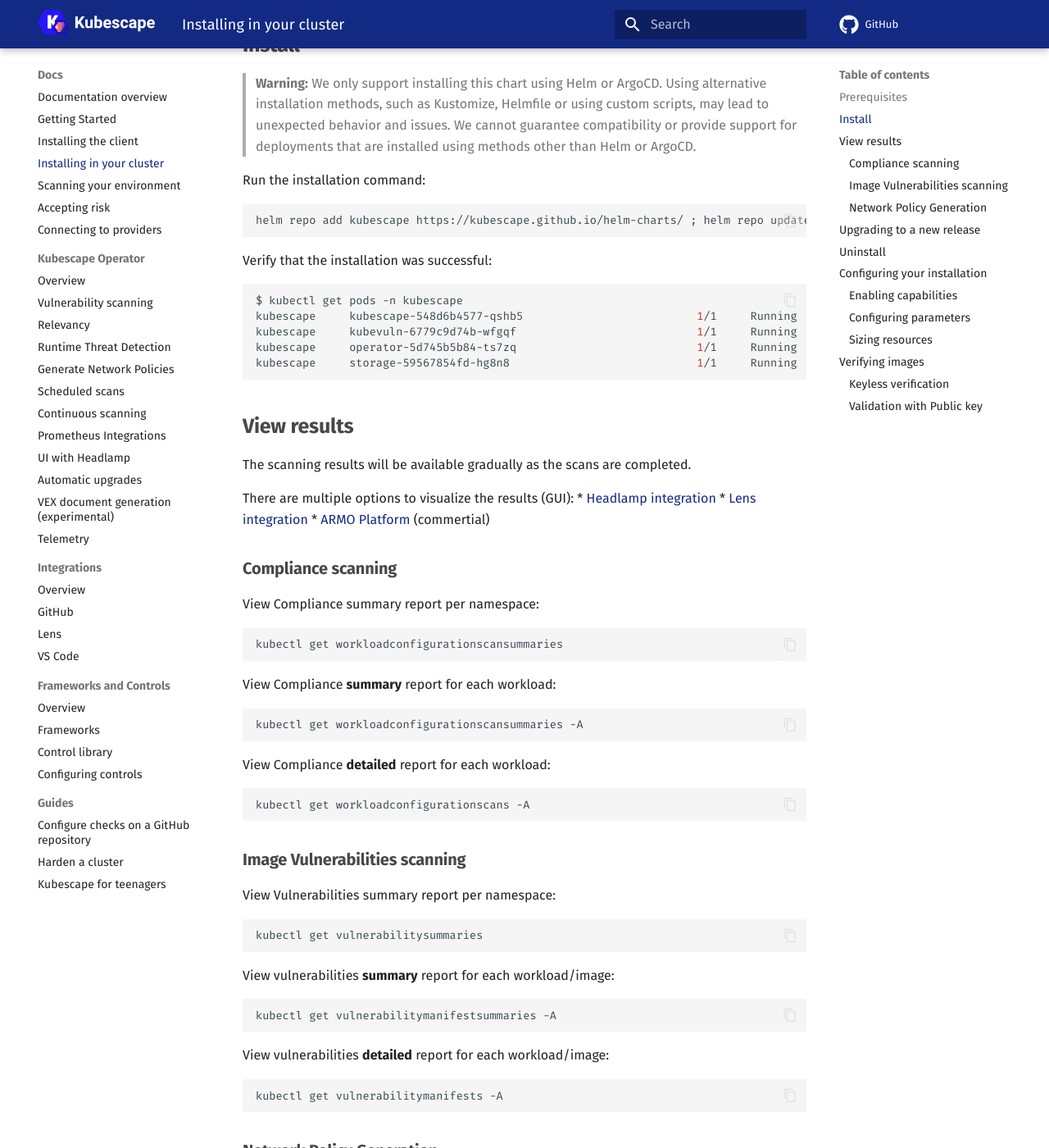
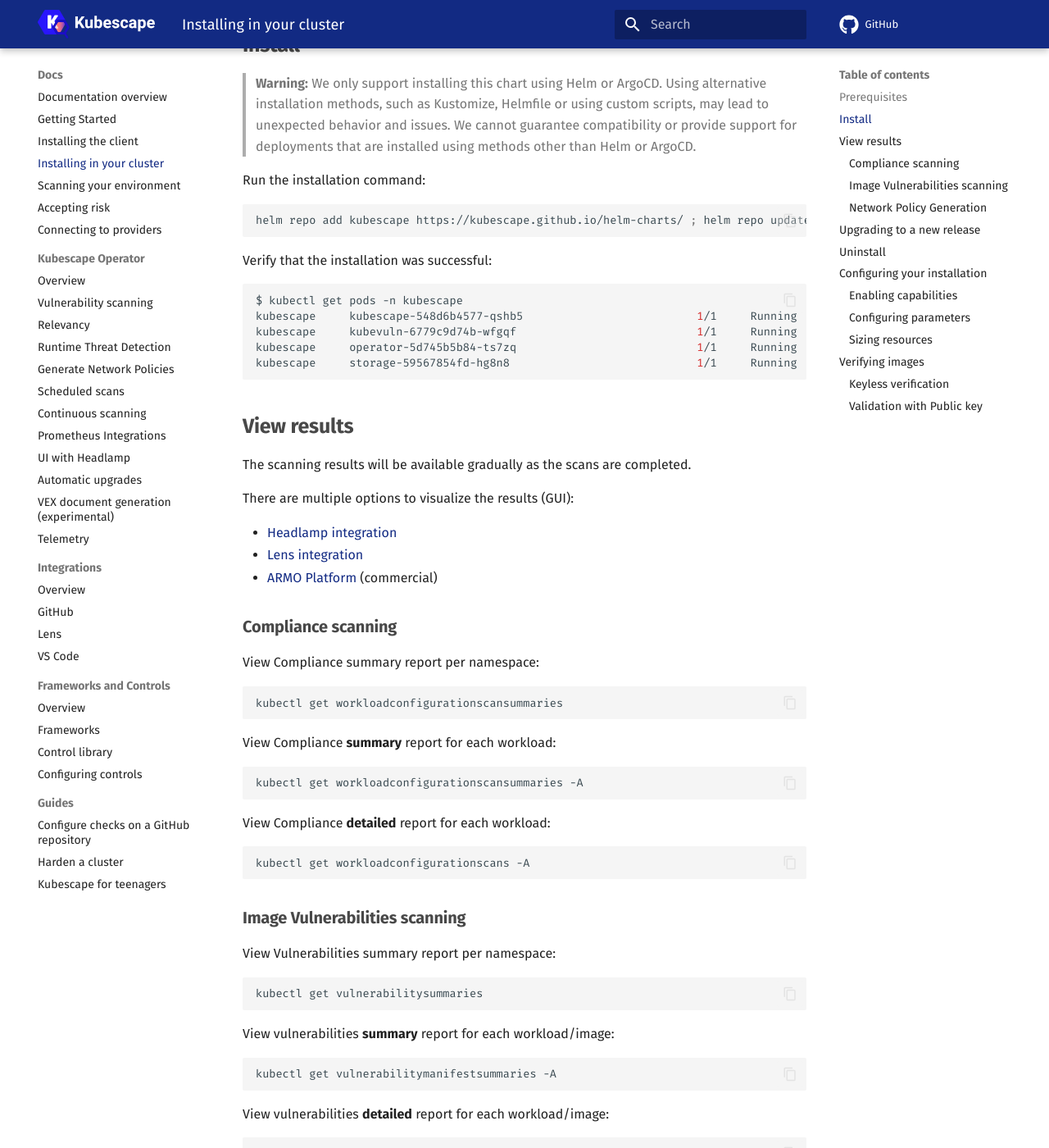
Before and after one commit to kubescape/kubescape.io, an MkDocs documentation site: the page built from docs/docs/install-operator.md, in a window 1280 px wide and 1400 px high, scrolled down 543 px. Shown: the whole window at 82% size. Built offline with MkDocs 1.6.1 and Material for MkDocs 9.7.7, drawn with Linux system fonts in a browser that asks for light colours; comment, search, counter and statistics services are not loaded; some of the changed text lies outside the part shown.

Commit message:
fix commercial typo
Signed-off-by: seth mccombs <seth@acuitymd.com>
Signed-off-by: Oshrat <oshratn@armosec.io>

````diff
--- a/docs/docs/install-operator.md
+++ b/docs/docs/install-operator.md
@@ -17,11 +17,13 @@
 We cannot guarantee compatibility or provide support for deployments that are installed using methods other than Helm or ArgoCD.
 
 Run the installation command:
-```
+
+```shell
 helm repo add kubescape https://kubescape.github.io/helm-charts/ ; helm repo update ; helm upgrade --install kubescape kubescape/kubescape-operator -n kubescape --create-namespace --set clusterName=`kubectl config current-context` --set capabilities.continuousScan=enable
 ```
 
 Verify that the installation was successful:
+
 ```shell
 $ kubectl get pods -n kubescape
 kubescape     kubescape-548d6b4577-qshb5                          1/1     Running   0               60m
@@ -35,48 +37,56 @@
 The scanning results will be available gradually as the scans are completed.
 
 There are multiple options to visualize the results (GUI):
+
 * [Headlamp integration](operator/ui-with-headlamp.md)
 * [Lens integration](integrations/lens.md)
-* [ARMO Platform](https://armosec.io) (commertial)
+* [ARMO Platform](https://armosec.io) (commercial)
 
 ### Compliance scanning
 
 View Compliance summary report per namespace:
-```
+
+```shell
 kubectl get workloadconfigurationscansummaries
 ```
 
 View Compliance **summary** report for each workload:
-```
+
+```shell
 kubectl get workloadconfigurationscansummaries -A
 ```
 
 View Compliance **detailed** report for each workload:
-```
+
+```shell
 kubectl get workloadconfigurationscans -A
 ```
 
 ### Image Vulnerabilities scanning
 
 View Vulnerabilities summary report per namespace:
-```
+
+```shell
 kubectl get vulnerabilitysummaries
 ```
 
 View vulnerabilities **summary** report for each workload/image:
-```
+
+```shell
 kubectl get vulnerabilitymanifestsummaries -A
 ```
 
 View vulnerabilities **detailed** report for each workload/image:
-```
+
+```shell
 kubectl get vulnerabilitymanifests -A
 ```
 
 ### Network Policy Generation
 
 View generated network policies:
-```
+
+```shell
 kubectl get generatednetworkpolicies -A
 ```
 
@@ -99,10 +109,13 @@
 ## Uninstall
 
 You can uninstall this helm chart by running the following command:
+
 ```shell
 helm uninstall kubescape -n kubescape
 ```
+
 Then, delete the kubescape namespace:
+
 ```shell
 kubectl delete ns kubescape
 ```
@@ -169,7 +182,7 @@
 
 If you have more total resources or experience resource pressure, verify how many resources are in your cluster by running the following command:
 
-```
+```shell
 kubectl get all -A --no-headers | wc -l
 ```
 
@@ -184,7 +197,7 @@
 
 For example, if your cluster has 500 resources, a sensible memory limit would be:
 
-```
+```yaml
 kubescape:
   resources:
     limits:
@@ -204,6 +217,7 @@
 ### Keyless verification
 
 For keyless verification use GitHub as the trust anchor, see this example:
+
 ```bash
 cosign verify quay.io/kubescape/kubescape:v2.9.2-prerelease --certificate-identity-regexp "github.com" --certificate-oidc-issuer-regexp "githubusercontent.com" && echo Signature OK
 ```
@@ -213,6 +227,7 @@
 Put the following key to a file called `cosign.pub`.
 
 Kubescape Cosign public key (version 1):
+
 ```
 -----BEGIN PUBLIC KEY-----
 MFkwEwYHKoZIzj0CAQYIKoZIzj0DAQcDQgAEbgIMZrMTTlEFDLEeZXz+4R/908BG
@@ -221,6 +236,7 @@
 ```
 
 Use the following command to verify the image integrity with it:
+
 ```bash
 cosign verify --key cosign.pub quay.io/kubescape/kubescape:v2.9.2-prerelease  && echo Signature OK
 ```
````
